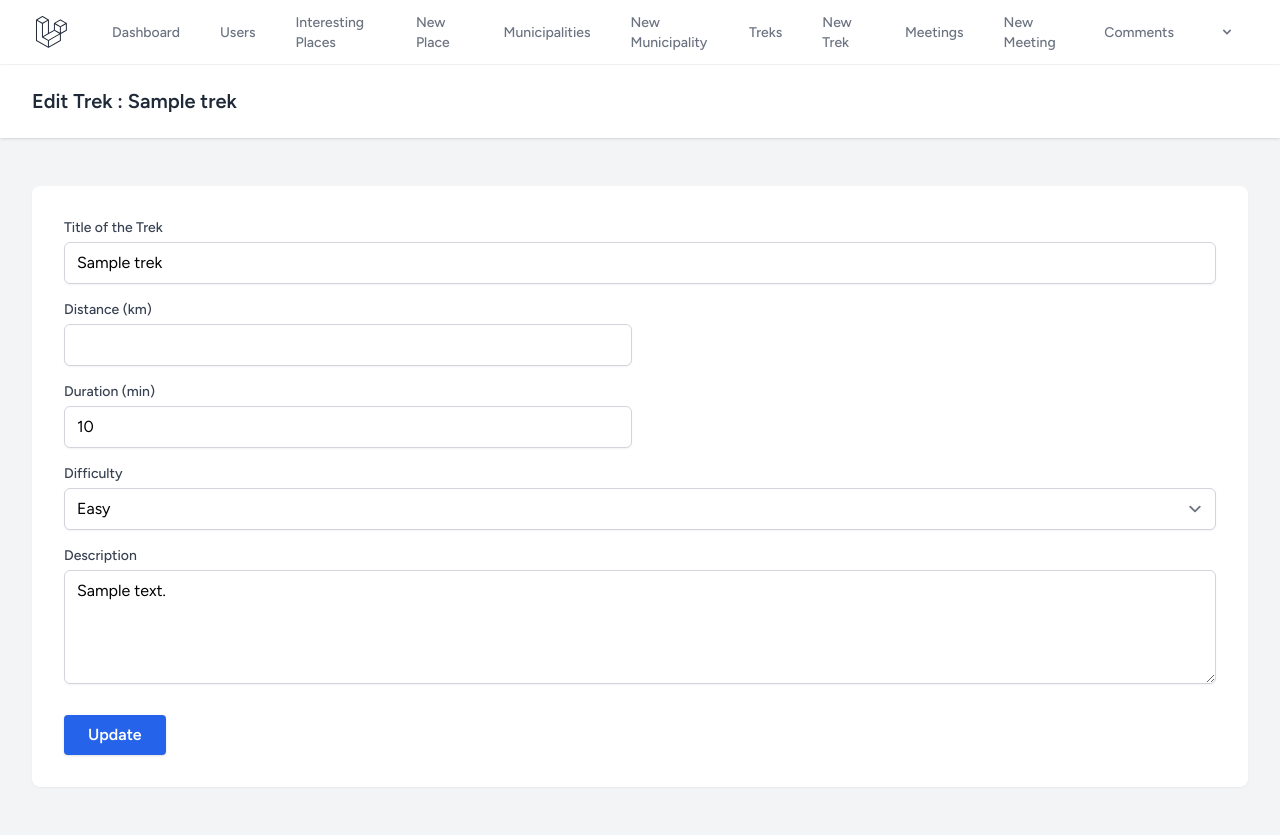
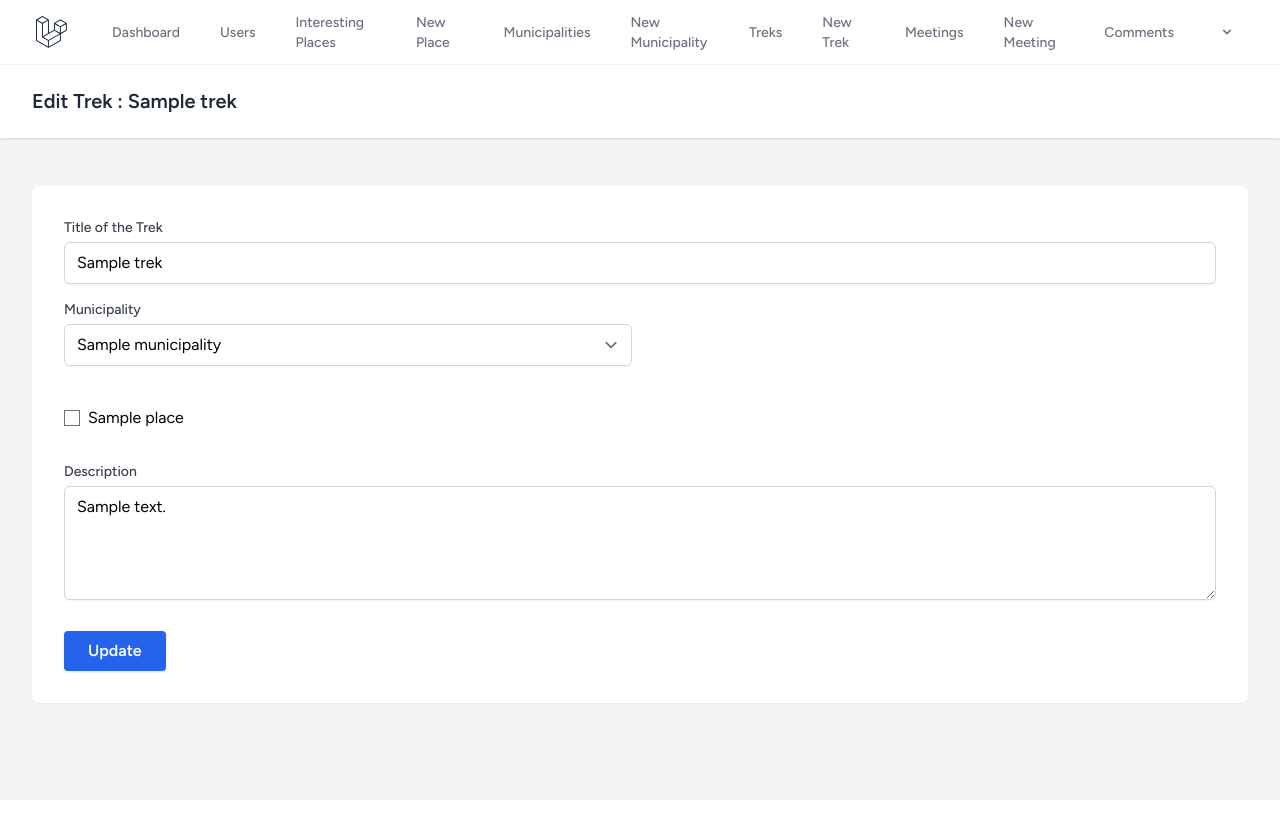
Before and after one commit to amatasr7/BalearTrek, a Laravel app: template BalearTrek/resources/views/treks/edit.blade.php in a window 1280 px wide. After the commit the page ends 705 px from the top, so only its background shows below. Run offline with Laravel 12, Linux system fonts and the light colour scheme; the template is opened without the code that fills it: most values are stand-ins (such as "Sample title", 1, 10 or a date in 2020); data that the repository does not hold is empty; style sheets or scripts are compiled from the project's sources; parts of the project's set-up code (start-up, migrations or seed data) failed here and were passed over; some libraries are stand-ins or nearby versions.

Commit message:
Listo para entrega final

```diff
--- a/BalearTrek/resources/views/municipis/show.blade.php
+++ b/BalearTrek/resources/views/municipis/show.blade.php
@@ -17,7 +17,6 @@
                 <div class="text-sm text-gray-600 space-y-1 mb-6">
                     <p><span class="font-bold">Island:</span> {{ $municipi->island->name ?? 'N/A' }}</p>
                     <p><span class="font-bold">Zone:</span> {{ $municipi->zone->name ?? 'N/A' }}</p>
-                    <p><span class="font-bold text-xs uppercase text-gray-400">posted: yes</span></p>
 
                     <div class="mt-4 pt-4 border-t border-gray-100 text-xs text-gray-400">
                         <p>created at: {{ $municipi->created_at->format('Y-m-d H:i:s') }}</p>
--- a/BalearTrek/resources/views/treks/edit.blade.php
+++ b/BalearTrek/resources/views/treks/edit.blade.php
@@ -19,27 +19,38 @@
                     </div>
 
                     <div class="grid grid-cols-1 md:grid-cols-2 gap-4 mb-4">
-                        <div>
-                            <label for="distance" class="block text-sm font-medium text-gray-700 mb-1">Distance (km)</label>
-                            <input type="number" step="0.1" name="distance" id="distance" value="{{ old('distance', $trek->distance) }}"
-                                class="w-full border-gray-300 rounded-md shadow-sm focus:border-blue-500 focus:ring-blue-500">
-                        </div>
+                        <div class="mb-4">
+            <x-input-label for="municipality_id" value="Municipality" />
+            <select id="municipality_id" name="municipality_id"
+                class="mt-1 block w-full border-gray-300 rounded-md shadow-sm focus:ring-indigo-500 focus:border-indigo-500">
+
+                @foreach ($municipalities as $municipality)
+                    <option value="{{ $municipality->id }}"
+                        {{ $trek->municipality_id == $municipality->id ? 'selected' : '' }}>
+                        {{ $municipality->name }}
+                    </option>
+                @endforeach
+
+            </select>
+            <x-input-error :messages="$errors->get('municipality_id')" class="mt-2" />
+        </div>
                         <br>
-                        <div>
-                            <label for="duration" class="block text-sm font-medium text-gray-700 mb-1">Duration (min)</label>
-                            <input type="number" name="duration" id="duration" value="{{ old('duration', $trek->duration) }}"
-                                class="w-full border-gray-300 rounded-md shadow-sm focus:border-blue-500 focus:ring-blue-500">
-                        </div>
+                        <div class="mb-4">
+            <div class="grid grid-cols-2 gap-2 mt-2">
+                @foreach ($places as $place)
+                    <label class="flex items-center gap-2">
+                        <input type="checkbox"
+                            name="interesting_places[]"
+                            value="{{ $place->id }}"
+                            {{ $trek->interestingPlaces->contains($place->id) ? 'checked' : '' }}>
+                        {{ $place->name }}
+                    </label>
+                @endforeach
+            </div>
+        </div>
                     </div>
 
-                    <div class="mb-4">
-                        <label for="difficulty" class="block text-sm font-medium text-gray-700 mb-1">Difficulty</label>
-                        <select name="difficulty" id="difficulty" class="w-full border-gray-300 rounded-md shadow-sm focus:border-blue-500 focus:ring-blue-500">
-                            <option value="Fàcil" {{ $trek->difficulty == 'Fàcil' ? 'selected' : '' }}>Easy</option>
-                            <option value="Moderada" {{ $trek->difficulty == 'Moderada' ? 'selected' : '' }}>Moderate</option>
-                            <option value="Difícil" {{ $trek->difficulty == 'Difícil' ? 'selected' : '' }}>Difficult</option>
-                        </select>
-                    </div>
+
 
                     <div class="mb-6">
                         <label for="description" class="block text-sm font-medium text-gray-700 mb-1">Description</label>
@@ -56,4 +67,21 @@
             </div>
         </div>
     </div>
+
+    <script src="https://cdn.ckeditor.com/ckeditor5/39.0.1/classic/ckeditor.js"></script>
+    <script>
+        ClassicEditor
+            .create( document.querySelector( '#description' ), {
+                toolbar: [ 'heading', '|', 'bold', 'italic', 'link', 'bulletedList', 'numberedList', 'blockQuote' ],
+            })
+            .catch( error => {
+                console.error( error );
+            } );
+    </script>
+
+    <style>
+        .ck-editor__editable_inline {
+            min-height: 200px;
+        }
+    </style>
 </x-app-layout>
--- a/BalearTrek/resources/views/users/show.blade.php
+++ b/BalearTrek/resources/views/users/show.blade.php
@@ -40,7 +40,11 @@
 
                     <div class="mt-10 flex gap-2">
                         <a href="{{ route('users.edit', $user->id) }}" class="bg-blue-500 hover:bg-blue-600 text-white px-6 py-2 rounded font-bold transition shadow-sm">Edit User</a>
+                        <a href="{{ route('users.show', $user->id) }}" class="bg-green-500 hover:bg-green-600 text-white px-4 py-1 rounded text-sm font-bold transition">
+                            Show
+                        </a>
                     </div>
+
                 </div>
             </div>
         </div>
```
Also changed, not shown: BalearTrek/resources/views/treks/create.blade.php (+24 -7 lines), BalearTrek/resources/views/treks/index.blade.php (+13 -2 lines), BalearTrek/resources/views/treks/show.blade.php (+19 -2 lines).
